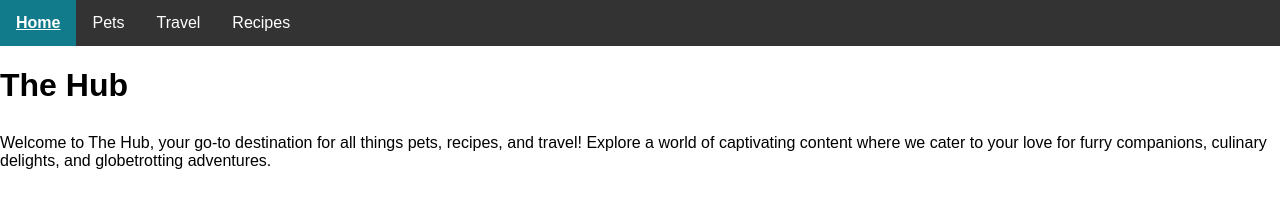
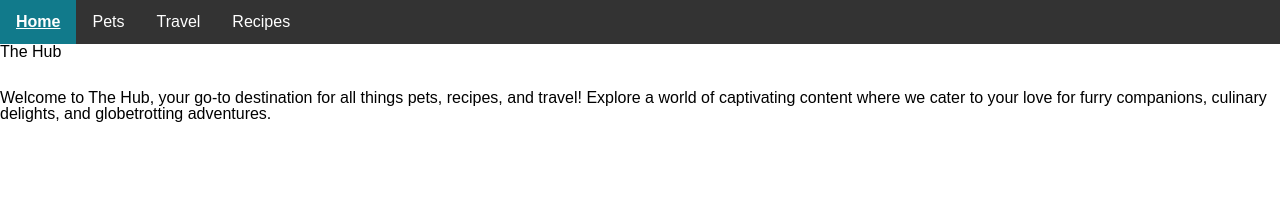
Before and after one commit to junseohong/ccp_mobile_w24, a plain HTML site: page index.html in a window 1280 px wide. Drawn offline with Linux system fonts and the light colour scheme.

Commit message:
Add files via upload

```diff
--- a/index.html
+++ b/index.html
@@ -3,6 +3,7 @@
 <head>
     <meta charset="UTF-8">
     <meta name="viewport" content="width=device-width, initial-scale=1.0">
+    <link rel="stylesheet" type="text/css" href="css/html5reset.css">
     <link rel="stylesheet" type="text/css" href="css/style.css">
     <title>Home</title>
 </head>
```
Also changed, not shown: pets.html (+1 -0 lines), recipes.html (+1 -0 lines), travel.html (+1 -0 lines).
